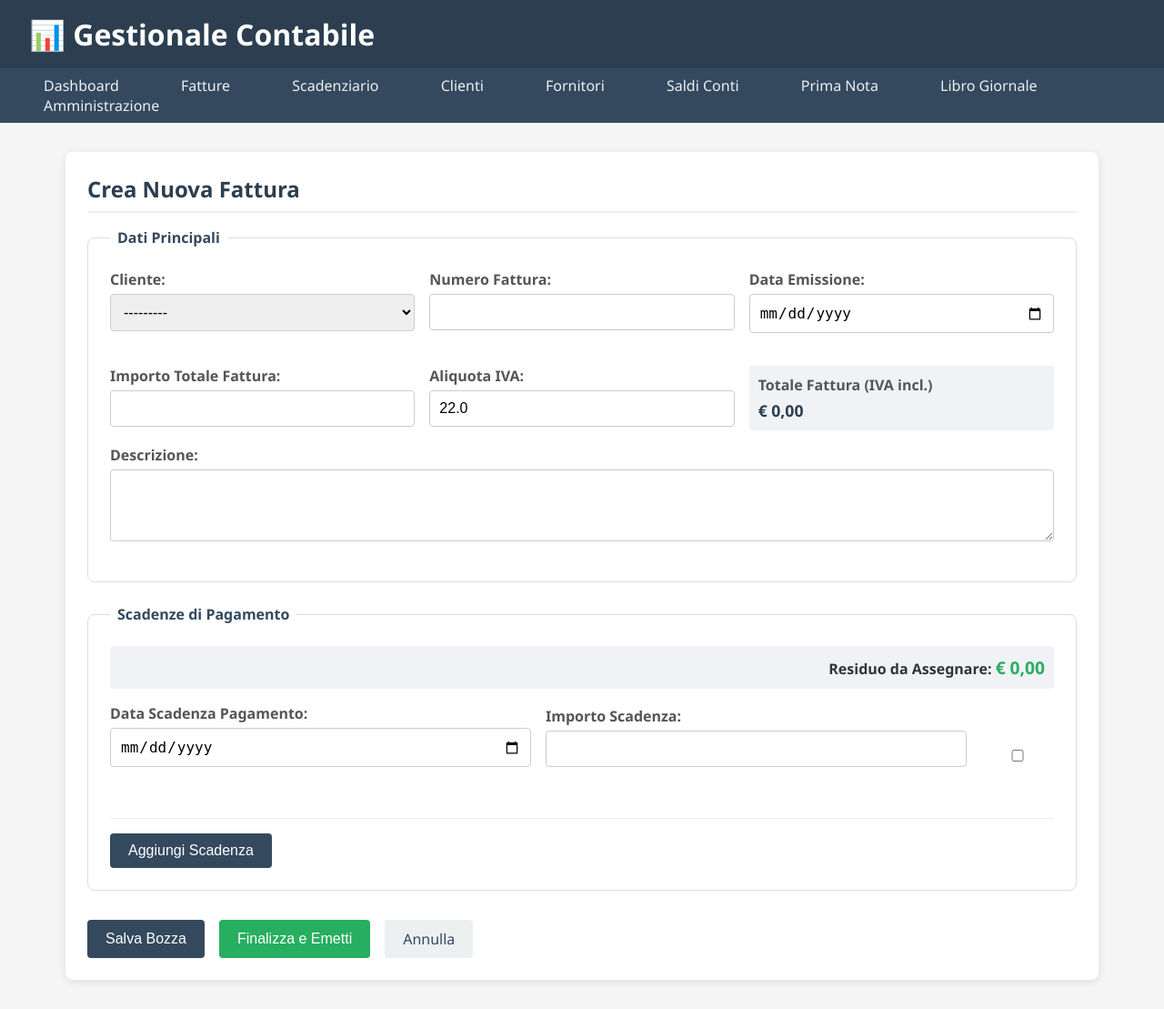
After one commit to stefincarico/deepseek-corso, a Django app: page /fatture/nuova/ in a window 1280 px wide. The commit adds this page. Shown: the whole page at 91% size. Run offline with Django 5.2, Linux system fonts and the light colour scheme; data comes from the database, SQL or seed files in the repository; both versions use the stored data as it was after the commit.

Commit message:
feat: finalizza fattura bugfix scadenziario fattura

```diff
--- /dev/null
+++ b/fatture/forms.py
@@ -0,0 +1,35 @@
+from django import forms
+from django.forms import inlineformset_factory
+from .models import Fattura, ScadenzaFattura
+from clienti.models import Cliente
+
+class FatturaForm(forms.ModelForm):
+    class Meta:
+        model = Fattura
+        fields = ['cliente', 'numero', 'data_emissione', 'importo_totale', 'aliquota_iva', 'descrizione']
+        widgets = {
+            'data_emissione': forms.DateInput(attrs={'type': 'date'}, format='%Y-%m-%d'),
+            'descrizione': forms.Textarea(attrs={'rows': 3}),
+        }
+
+    def __init__(self, *args, **kwargs):
+        super().__init__(*args, **kwargs)
+        self.fields['cliente'].queryset = Cliente.objects.filter(stato='attivo')
+
+
+class ScadenzaFatturaForm(forms.ModelForm):
+    class Meta:
+        model = ScadenzaFattura
+        fields = ['data_scadenza', 'importo']
+        widgets = {
+            'data_scadenza': forms.DateInput(attrs={'type': 'date'}, format='%Y-%m-%d'),
+        }
+
+
+ScadenzaFatturaFormSet = inlineformset_factory(
+    Fattura,
+    ScadenzaFattura,
+    form=ScadenzaFatturaForm, # Specifica il form da usare
+    extra=1,
+    can_delete=True,
+)
--- a/fatture/urls.py
+++ b/fatture/urls.py
@@ -7,4 +7,6 @@ urlpatterns = [
     path('', views.lista_fatture, name='lista_fatture'),
     path('scadenziario/', views.scadenziario, name='scadenziario'),
     path('<int:pk>/', views.dettaglio_fattura, name='dettaglio_fattura'),
+    path('nuova/', views.fattura_create, name='fattura_create'),
+    path('<int:pk>/modifica/', views.fattura_update, name='fattura_update'),
 ]
--- a/fatture/views.py
+++ b/fatture/views.py
@@ -9,6 +9,9 @@ from django.core.exceptions import ValidationError
 from django.db.models import Sum, F, Q
 from django.db.models.functions import Coalesce
 from decimal import Decimal
+from .forms import FatturaForm, ScadenzaFatturaFormSet
+from django.contrib import messages
+from django.db import transaction
 
 def lista_fatture(request):
     """Mostra un elenco di tutte le fatture."""
@@ -157,3 +160,84 @@ def dettaglio_fattura(request, pk):
         'titolo_pagina': f"Dettaglio Fattura N. {fattura.numero}"
     }
     return render(request, 'fatture/dettaglio_fattura.html', context)
+
+def fattura_create(request):
+    """Crea una nuova fattura in stato 'bozza'."""
+    if request.method == 'POST':
+        form = FatturaForm(request.POST)
+        formset = ScadenzaFatturaFormSet(request.POST)
+        if form.is_valid() and formset.is_valid():
+            try:
+                with transaction.atomic():
+                    fattura = form.save(commit=False)
+                    fattura.stato = 'bozza' # Le nuove fatture sono sempre bozze
+                    fattura.save()
+                    formset.instance = fattura
+                    formset.save()
+                    messages.success(request, "Fattura creata come bozza con successo.")
+                    return redirect('fatture:dettaglio_fattura', pk=fattura.pk)
+            except Exception as e:
+                messages.error(request, f"Si è verificato un errore: {e}")
+        else:
+            messages.error(request, "Errore nella compilazione del form. Controlla i campi.")
+    else:
+        form = FatturaForm()
+        formset = ScadenzaFatturaFormSet()
+
+    context = {
+        'form': form,
+        'formset': formset,
+        'titolo_pagina': 'Crea Nuova Fattura'
+    }
+    return render(request, 'fatture/fattura_form.html', context)
+
+def fattura_update(request, pk):
+    """Modifica una fattura in stato 'bozza' e permette di finalizzarla."""
+    fattura = get_object_or_404(Fattura, pk=pk)
+
+    if fattura.stato != 'bozza':
+        messages.error(request, "Questa fattura non è in stato 'bozza' e non può essere modificata.")
+        return redirect('fatture:dettaglio_fattura', pk=fattura.pk)
+
+    if request.method == 'POST':
+        form = FatturaForm(request.POST, instance=fattura)
+        formset = ScadenzaFatturaFormSet(request.POST, instance=fattura)
+
+        if form.is_valid() and formset.is_valid():
+            try:
+                with transaction.atomic():
+                    fattura_salvata = form.save(commit=False)
+
+                    # Logica per il pulsante "Finalizza"
+                    if 'finalizza' in request.POST:
+                        # Controlla se la somma delle scadenze corrisponde al totale
+                        totale_scadenze = sum(data.get('importo', Decimal('0.00')) for data in formset.cleaned_data if data and not data.get('DELETE'))
+                        if totale_scadenze != fattura_salvata.totale_complessivo():
+                            raise ValidationError(f"La somma delle scadenze (€{totale_scadenze}) non corrisponde al totale fattura (€{fattura_salvata.totale_complessivo()}).")
+
+                        fattura_salvata.stato = 'emessa'
+                        messages.success(request, "Fattura finalizzata ed emessa con successo!")
+                    else:
+                        messages.success(request, "Bozza della fattura aggiornata.")
+
+                    fattura_salvata.save()
+                    formset.save()
+                    return redirect('fatture:dettaglio_fattura', pk=fattura.pk)
+
+            except ValidationError as e:
+                messages.error(request, e.message)
+            except Exception as e:
+                messages.error(request, f"Si è verificato un errore imprevisto: {e}")
+        else:
+            messages.error(request, "Errore nella compilazione del form. Controlla i campi.")
+    else:
+        form = FatturaForm(instance=fattura)
+        formset = ScadenzaFatturaFormSet(instance=fattura)
+
+    context = {
+        'form': form,
+        'formset': formset,
+        'fattura': fattura,
+        'titolo_pagina': f'Modifica Bozza Fattura N. {fattura.numero}'
+    }
+    return render(request, 'fatture/fattura_form.html', context)
--- a/templates/base.html
+++ b/templates/base.html
@@ -173,6 +173,33 @@
         border-radius: 4px;
         font-size: 1rem;
       }
+
+      /* Stili globali per i pulsanti */
+      .button,
+      .button-primary,
+      .button-secondary {
+        display: inline-block;
+        padding: 10px 20px;
+        border: none;
+        border-radius: 4px;
+        cursor: pointer;
+        font-size: 1rem;
+        text-decoration: none;
+        text-align: center;
+        transition: background-color 0.2s;
+      }
+      .button-primary {
+        background: #27ae60;
+        color: white;
+      }
+      .button-secondary {
+        background: #34495e;
+        color: white;
+      }
+      .button {
+        background: #ecf0f1;
+        color: #34495e;
+      }
     </style>
   </head>
   <body>
--- /dev/null
+++ b/templates/fatture/fattura_form.html
@@ -0,0 +1,290 @@
+{% extends "base.html" %} {% block content %}
+<div class="section">
+  <h2>{{ titolo_pagina }}</h2>
+
+  {% if messages %} {% for message in messages %}
+  <div class="message {{ message.tags }}">{{ message }}</div>
+  {% endfor %} {% endif %}
+
+  <form method="post">
+    {% csrf_token %}
+
+    <fieldset>
+      <legend>Dati Principali</legend>
+      {% if form.non_field_errors %}
+      <div class="error-list form-errors">{{ form.non_field_errors }}</div>
+      {% endif %}
+      <div class="form-grid">
+        <div class="form-group">
+          {{ form.cliente.label_tag }} {{ form.cliente }}
+          <div class="error-list">{{ form.cliente.errors }}</div>
+        </div>
+        <div class="form-group">
+          {{ form.numero.label_tag }} {{ form.numero }}
+          <div class="error-list">{{ form.numero.errors }}</div>
+        </div>
+        <div class="form-group">
+          {{ form.data_emissione.label_tag }} {{ form.data_emissione }}
+          <div class="error-list">{{ form.data_emissione.errors }}</div>
+        </div>
+        <div class="form-group">
+          {{ form.importo_totale.label_tag }} {{ form.importo_totale }}
+          <div class="error-list">{{ form.importo_totale.errors }}</div>
+        </div>
+        <div class="form-group">
+          {{ form.aliquota_iva.label_tag }} {{ form.aliquota_iva }}
+          <div class="error-list">{{ form.aliquota_iva.errors }}</div>
+        </div>
+        <div class="form-group readonly-display">
+          <label>Totale Fattura (IVA incl.)</label>
+          <span id="totale-fattura-display">€ 0.00</span>
+        </div>
+      </div>
+      <div class="form-group">
+        {{ form.descrizione.label_tag }} {{ form.descrizione }}
+        <div class="error-list">{{ form.descrizione.errors }}</div>
+      </div>
+    </fieldset>
+
+    <fieldset>
+      <legend>Scadenze di Pagamento</legend>
+      {{ formset.management_form }} {% if formset.non_form_errors %}
+      <div class="error-list formset-errors">{{ formset.non_form_errors }}</div>
+      {% endif %}
+      <div
+        class="readonly-display"
+        style="text-align: right; margin-bottom: 1rem"
+      >
+        <strong>Residuo da Assegnare:</strong>
+        <span
+          id="residuo-scadenze-display"
+          style="font-size: 1.2rem; font-weight: bold; color: #e74c3c"
+          >€ 0.00</span
+        >
+      </div>
+      <div id="scadenza-form-template" style="display: none">
+        <div class="scadenza-form-row">
+          {{ formset.empty_form.id }}
+          <div class="form-group">
+            {{ formset.empty_form.data_scadenza.label_tag }} {{
+            formset.empty_form.data_scadenza }}
+            <div class="error-list">
+              {{ formset.empty_form.data_scadenza.errors }}
+            </div>
+          </div>
+          <div class="form-group">
+            {{ formset.empty_form.importo.label_tag }} {{
+            formset.empty_form.importo }}
+            <div class="error-list">
+              {{ formset.empty_form.importo.errors }}
+            </div>
+          </div>
+          <div class="form-group delete-checkbox">
+            {{ formset.empty_form.DELETE }}
+          </div>
+          <div class="error-list">{{ formset.empty_form.non_field_errors }}</div>
+        </div>
+      </div>
+
+      <div id="scadenze-container">
+        {% for form in formset %}
+        <div class="scadenza-form-row">
+          {{ form.id }}
+          <div class="form-group">
+            {{ form.data_scadenza.label_tag }} {{ form.data_scadenza }}
+            <div class="error-list">{{ form.data_scadenza.errors }}</div>
+          </div>
+          <div class="form-group">
+            {{ form.importo.label_tag }} {{ form.importo }}
+            <div class="error-list">{{ form.importo.errors }}</div>
+          </div>
+          <div class="form-group delete-checkbox">
+            {% if form.instance.pk %}
+            <label for="{{ form.DELETE.id_for_label }}">Elimina:</label>
+            {{ form.DELETE }} {% else %}{{ form.DELETE }}{% endif %}
+          </div>
+          <div class="error-list">{{ form.non_field_errors }}</div>
+        </div>
+        {% endfor %}
+      </div>
+      <button type="button" id="add-scadenza-btn" class="button-secondary">
+        Aggiungi Scadenza
+      </button>
+    </fieldset>
+
+    <div class="form-actions">
+      <button type="submit" name="salva_bozza" class="button-secondary">
+        Salva Bozza
+      </button>
+      <button type="submit" name="finalizza" class="button-primary">
+        Finalizza e Emetti
+      </button>
+      <a
+        href="{% if fattura %}{% url 'fatture:dettaglio_fattura' pk=fattura.pk %}{% else %}{% url 'fatture:lista_fatture' %}{% endif %}"
+        class="button"
+        >Annulla</a
+      >
+    </div>
+  </form>
+</div>
+
+<style>
+  .error-list {
+    color: #e74c3c;
+    font-size: 0.9em;
+    margin-top: 4px;
+  }
+  .error-list ul {
+    list-style: none;
+    padding: 0;
+    margin: 0;
+  }
+  .form-errors,
+  .formset-errors {
+    background-color: #fbeae5;
+    border: 1px solid #e74c3c;
+    padding: 1rem;
+    border-radius: 4px;
+    margin-bottom: 1rem;
+  }
+  .form-grid {
+    display: grid;
+    grid-template-columns: repeat(auto-fit, minmax(250px, 1fr));
+    gap: 1rem;
+  }
+  fieldset {
+    border: 1px solid #ddd;
+    padding: 1.5rem;
+    border-radius: 8px;
+    margin-bottom: 1.5rem;
+  }
+  legend {
+    font-weight: bold;
+    color: #34495e;
+    padding: 0 0.5rem;
+  }
+  .scadenza-form-row {
+    display: grid;
+    grid-template-columns: 1fr 1fr 80px;
+    gap: 1rem;
+    align-items: flex-end;
+    border-bottom: 1px solid #eee;
+    padding-bottom: 1rem;
+    margin-bottom: 1rem;
+  }
+  .delete-checkbox {
+    padding-bottom: 10px;
+  }
+  .form-actions {
+    margin-top: 2rem;
+    display: flex;
+    gap: 1rem;
+  }
+  .message {
+    padding: 1rem;
+    margin-bottom: 1rem;
+    border-radius: 4px;
+    color: white;
+  }
+  .message.error {
+    background-color: #e74c3c;
+  }
+  .message.success {
+    background-color: #27ae60;
+  }
+  .readonly-display {
+    background-color: #f0f2f5;
+    padding: 10px;
+    border-radius: 4px;
+  }
+  .readonly-display span {
+    font-size: 1.1rem;
+    font-weight: bold;
+    color: #2c3e50;
+  }
+</style>
+
+<script>
+  document.addEventListener("DOMContentLoaded", function () {
+    const container = document.getElementById("scadenze-container");
+    const addButton = document.getElementById("add-scadenza-btn");
+    const totalFormsInput = document.getElementById("id_scadenze-TOTAL_FORMS");
+    const formTemplate = document.getElementById("scadenza-form-template");
+
+    const imponibileInput = document.getElementById("id_importo_totale");
+    const ivaInput = document.getElementById("id_aliquota_iva");
+    const totaleDisplay = document.getElementById("totale-fattura-display");
+    const residuoDisplay = document.getElementById("residuo-scadenze-display");
+
+    function formatCurrency(value) {
+      return `€ ${value.toLocaleString("it-IT", {
+        minimumFractionDigits: 2,
+        maximumFractionDigits: 2,
+      })}`;
+    }
+
+    function updateTotals() {
+      const imponibile =
+        parseFloat(imponibileInput.value.replace(",", ".")) || 0;
+      const iva = parseFloat(ivaInput.value.replace(",", ".")) || 0;
+
+      const totaleFattura = imponibile * (1 + iva / 100);
+      totaleDisplay.textContent = formatCurrency(totaleFattura);
+
+      let totaleScadenze = 0;
+      const importiScadenze = container.querySelectorAll(
+        'input[name$="-importo"]'
+      );
+      importiScadenze.forEach((input) => {
+        const deleteCheckbox = container.querySelector(
+          `#id_${input.name.replace("-importo", "-DELETE")}`
+        );
+        if (!deleteCheckbox || !deleteCheckbox.checked) {
+          totaleScadenze += parseFloat(input.value.replace(",", ".")) || 0;
+        }
+      });
+
+      const residuo = totaleFattura - totaleScadenze;
+      residuoDisplay.textContent = formatCurrency(residuo);
+      residuoDisplay.style.color =
+        residuo < 0 ? "#e74c3c" : residuo > 0 ? "#f39c12" : "#27ae60";
+    }
+
+    addButton.addEventListener("click", function () {
+      // Prendi il template del form vuoto fornito da Django
+      // Usiamo il primo figlio perché il div #scadenza-form-template ora contiene la riga formattata
+      let newForm = formTemplate.firstElementChild.cloneNode(true);
+
+      // Ottieni il numero di form correnti da usare come indice
+      let formNum = parseInt(totalFormsInput.value);
+
+      // Aggiorna gli attributi 'name' e 'id' per tutti gli input nel nuovo form
+      newForm.querySelectorAll("input, select").forEach((input) => {
+        input.name = input.name.replace(/__prefix__/g, formNum);
+        input.id = input.id.replace(/__prefix__/g, formNum);
+      });
+
+      // Aggiungi il nuovo form al container
+      container.appendChild(newForm);
+      // Incrementa il contatore dei form totali
+      totalFormsInput.value = formNum + 1;
+      // Aggiorna i totali dopo aver aggiunto una riga
+      updateTotals();
+    });
+
+    // Event listener per i campi principali
+    imponibileInput.addEventListener("input", updateTotals);
+    ivaInput.addEventListener("input", updateTotals);
+
+    // Event listener delegato per gli importi delle scadenze (anche quelle aggiunte dinamicamente)
+    container.addEventListener("input", function (event) {
+      if (event.target && event.target.matches('input[name$="-importo"]')) {
+        updateTotals();
+      }
+    });
+
+    // Calcola i totali al caricamento della pagina (per la modalità di modifica)
+    updateTotals();
+  });
+</script>
+{% endblock %}
--- a/templates/fatture/lista_fatture.html
+++ b/templates/fatture/lista_fatture.html
@@ -1,6 +1,9 @@
 {% extends "base.html" %} {% block content %}
 <div class="section">
-  <h2>{{ titolo_pagina }}</h2>
+    <div style="display: flex; justify-content: space-between; align-items: center;">
+    <h2>{{ titolo_pagina }}</h2>
+    <a href="{% url 'fatture:fattura_create' %}" class="button-primary">Crea Nuova Fattura</a>
+  </div>
   <table class="table">
     <thead>
       <tr>
--- a/tesoreria/urls.py
+++ b/tesoreria/urls.py
@@ -6,4 +6,5 @@ app_name = 'tesoreria'
 urlpatterns = [
     path('saldi/', views.saldi_conti, name='saldi_conti'),
     path('movimenti/', views.lista_movimenti, name='lista_movimenti'),
+    path('estratto-conto/<int:pk>/', views.estratto_conto, name='estratto_conto'),
 ]
```
Also changed, not shown: fatture/models.py (+5 -13 lines), templates/fatture/dettaglio_fattura.html (+108 -42 lines), templates/tesoreria/estratto_conto.html (added, +74 -0 lines), templates/tesoreria/saldi_conti.html (+21 -4 lines), tesoreria/views.py (+32 -2 lines), db.sqlite3.
